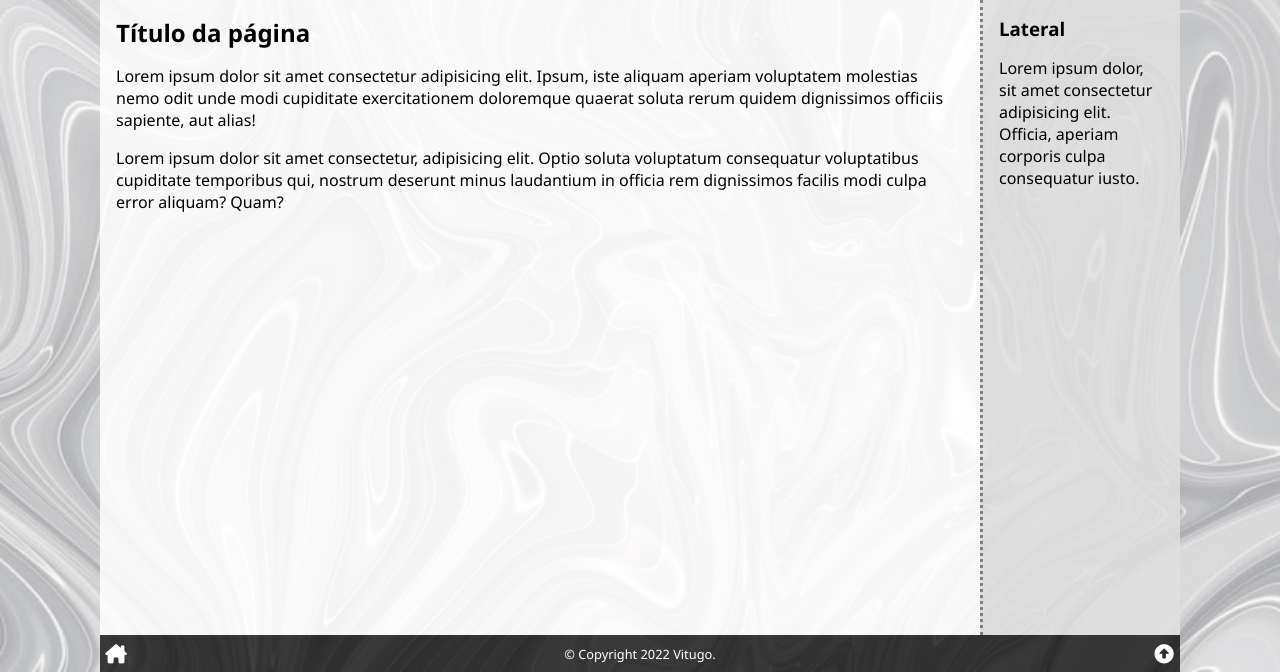
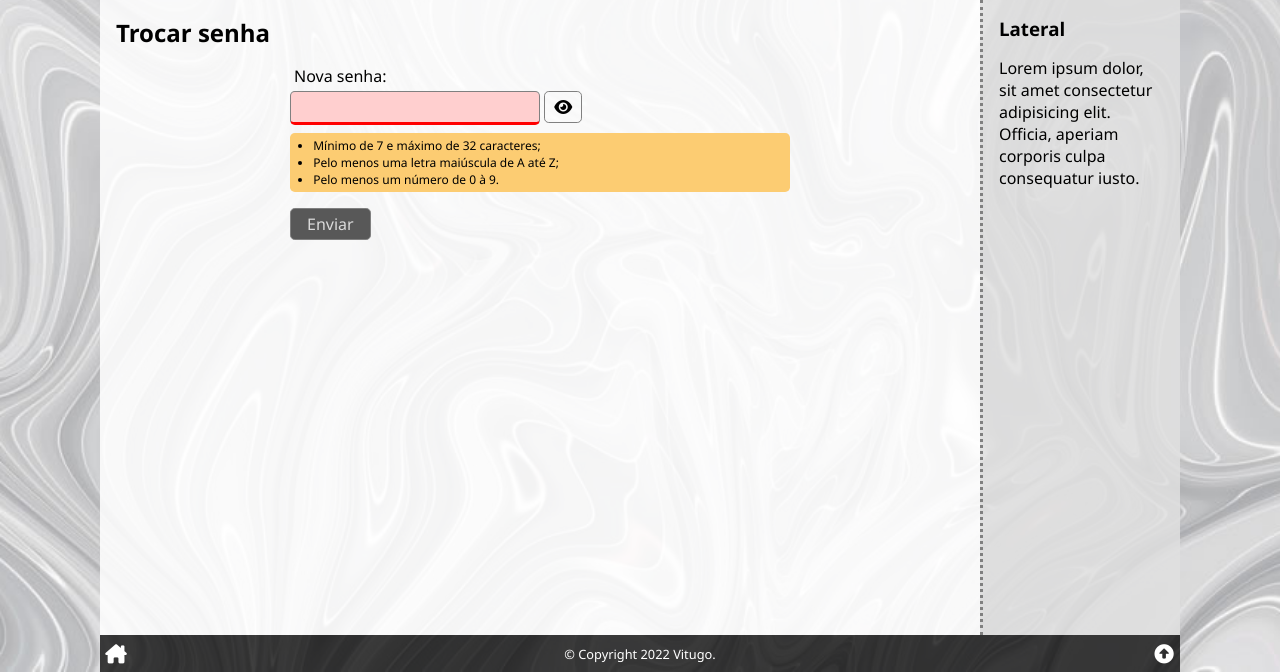
Before and after one commit to Trotta11/PHPDB01, a PHP site: page /user/password/index.php in a window 1280 px wide. Shown: the part 128-800 px from the top of the page. Run offline with PHP 8.4, Linux system fonts and the light colour scheme; some libraries are stand-ins or nearby versions.

Commit message:
Aula 14 parte 2

```diff
--- a/user/new/index.php
+++ b/user/new/index.php
@@ -118,7 +118,7 @@ SQL;
     else :
 
         // Formada mensagem de erro.
-        $error = '<h3>Oooops!</h3><p>ocorreram erros que impedem seu cadastro:</p><ul>' . $error . '</ul>';
+        $error = '<h3>Oooops!</h3><p>Ocorreram erros que impedem seu cadastro:</p><ul>' . $error . '</ul>';
 
     endif;
 
--- a/user/password/index.php
+++ b/user/password/index.php
@@ -17,6 +17,45 @@ require($_SERVER['DOCUMENT_ROOT'] . '/_config.php');
  * Seus códigos PHP desta página iniciam aqui! *
  ***********************************************/
 
+// Variáveis principais.
+$error = '';
+$feedback = false;
+
+// Se formulário foi enviado...
+if ($_SERVER["REQUEST_METHOD"] == "POST") :
+
+    // Recebe a 'senha' do formulário, sanitiza e valida usando REGEX.
+    $password = trim(htmlspecialchars($_POST['password']));
+    if (!preg_match('/(?=.*[0-9])(?=.*[a-z])(?=.*[A-Z])(?=\S+$).{7,32}/', $password))
+        $error .= '<li>A senha está fora do padrão;</li>';
+
+    // Se não ocorreram erros.
+    if ($error === '') :
+
+        // SQL para atualizar a senha.
+        $sql = <<<SQL
+
+UPDATE users SET user_password = SHA1('{$password}')
+WHERE user_id = '{$user['user_id']}'
+        AND user_status = 'on';
+
+SQL;
+
+        // Executa a query
+        $conn->query($sql);
+
+        // Feedback para usuário.
+        $feedback = true;
+
+    // Se ocorreram erros...
+    else :
+
+        // Formada mensagem de erro.
+        $error = '<h3>Oooops!</h3><p>Ocorreram erros que impedem seu cadastro:</p><ul>' . $error . '</ul>';
+
+    endif;
+
+endif;
 
 /************************************************
  * Seus códigos PHP desta página terminam aqui! *
@@ -30,7 +69,7 @@ require($_SERVER['DOCUMENT_ROOT'] . '/_config.php');
  *     → https://www.w3schools.com/php/php_variables.asp
  *     → https://www.php.net/manual/pt_BR/language.variables.basics.php
  */
-$title = "Nova senha.";
+$title = "Trocar senha.";
 
 /**
  * Inclui o cabeçalho da página.
@@ -41,9 +80,67 @@ require($_SERVER['DOCUMENT_ROOT'] . '/_header.php');
 
 <section>
 
-    <h2>Título da página</h2>
-    <p>Lorem ipsum dolor sit amet consectetur adipisicing elit. Ipsum, iste aliquam aperiam voluptatem molestias nemo odit unde modi cupiditate exercitationem doloremque quaerat soluta rerum quidem dignissimos officiis sapiente, aut alias!</p>
-    <p>Lorem ipsum dolor sit amet consectetur, adipisicing elit. Optio soluta voluptatum consequatur voluptatibus cupiditate temporibus qui, nostrum deserunt minus laudantium in officia rem dignissimos facilis modi culpa error aliquam? Quam?</p>
+    <h2>Trocar senha</h2>
+
+    <?php
+    // Se o cadastyro foi finalizado com sucesso...
+    if ($feedback) :
+    ?>
+
+        <div class="block-center">
+
+            <h3>Oba!</h3>
+            <p>Sua senha foi atualizada com sucesso!</p>
+            <hr class="divider">
+            <div class="user-links">
+
+                <a href="/user/profile/">
+                    <i class="fa-solid fa-address-card fa-fw"></i>
+                    Ver Perfil
+                </a>
+
+                <a href="/">
+                    <i class="fa-solid fa-house fa-fw"></i>
+                    Página inicial
+                </a>
+
+            </div>
+
+        </div>
+
+        <script>
+            // JavaScript que bloqueia reenvio do form caso a página seja recarregada.
+            if (window.history.replaceState) {
+                window.history.replaceState(null, null, window.location.href);
+            }
+        </script>
+
+    <?php else : ?>
+
+        <form method="post" action="<?php echo htmlspecialchars($_SERVER["PHP_SELF"]); ?>" name="newpass">
+
+            <?php if ($error != '') echo '<div class="error">' . $error . '</div>'; ?>
+
+            <p>
+                <label for="password">Nova senha:</label>
+                <input type="password" name="password" id="password" required pattern="^(?=.*[0-9])(?=.*[a-z])(?=.*[A-Z])(?=\S+$).{7,32}$" class="valid password" autocomplete="off" value="">
+                <button type="button" id="passToggle"><i class="fa-solid fa-eye fa-fw"></i></button>
+            <div class="form-help">
+                <ul>
+                    <li>Mínimo de 7 e máximo de 32 caracteres;</li>
+                    <li>Pelo menos uma letra maiúscula de A até Z;</li>
+                    <li>Pelo menos um número de 0 à 9.</li>
+                </ul>
+            </div>
+            </p>
+
+            <p>
+                <button type="submit">Enviar</button>
+            </p>
+
+        </form>
+
+    <?php endif; ?>
 
 </section>
 
--- a/user/password/style.css
+++ b/user/password/style.css
@@ -1 +1,10 @@
 @import url('/style.css');
+
+@import url('/user/new/style.css');
+
+form[name="newpass"] {
+    display: block;
+    width: 100%;
+    max-width: 500px;
+    margin: auto;
+}
```
Also changed, not shown: user/profile/index.php (+11 -2 lines).
